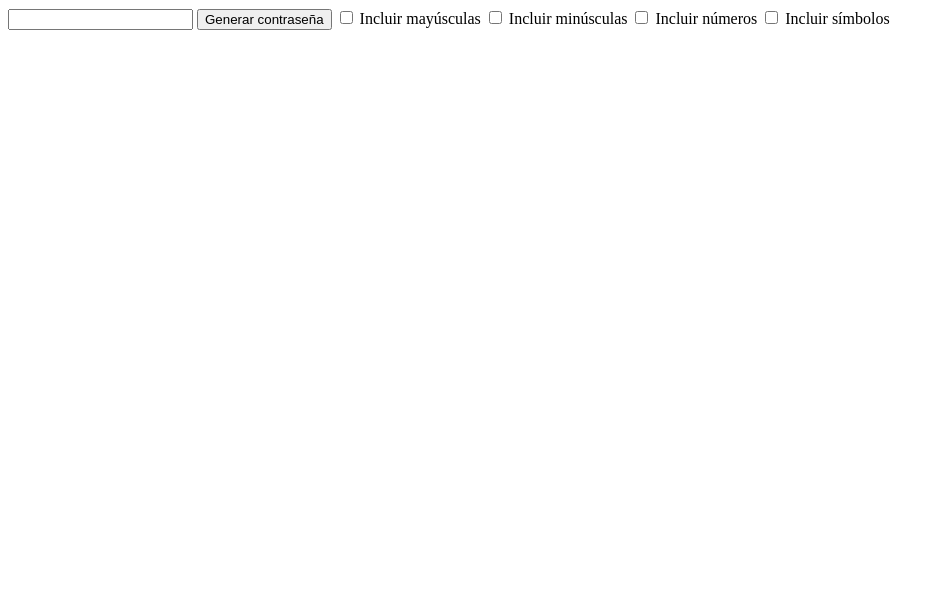
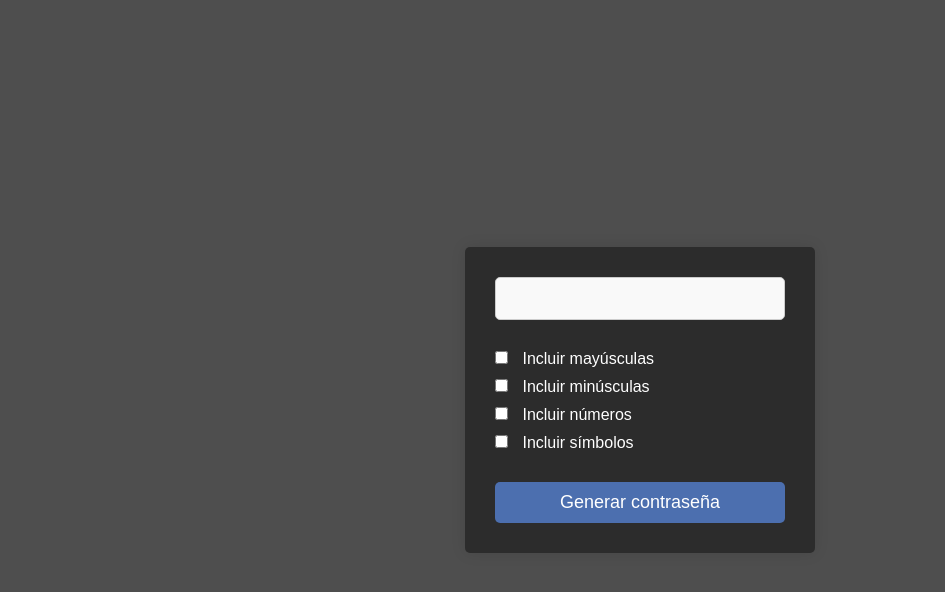
Before and after one commit to sergiiomg/Generador-de-contrasenas, a plain HTML site: page index.html in a window 1280 px wide. Shown: the whole page, without its empty margins (0-945 px from the left). Drawn offline with Linux system fonts and the light colour scheme.

Commit message:
Implementados estilos CSS

```diff
--- a/css/styles.css
+++ b/css/styles.css
@@ -0,0 +1,67 @@
+* {
+    margin: 0;
+    padding: 0;
+    box-sizing: border-box;
+}
+
+body {
+    font-family: Arial, sans-serif;
+    background-color: #4e4e4e;
+    display: flex;
+    justify-content: center;
+    align-items: center;
+    height: 100vh;
+    margin: 0;
+}
+
+#container {
+    background-color: #2c2c2c;
+    padding: 30px;
+    border-radius: 5px;
+    box-shadow: 0 0 15px rgba(0, 0, 0, 0.1);
+    width: 350px;
+}
+
+input[type="text"] {
+    width: 100%;
+    padding: 10px;
+    font-size: 18px;
+    margin-bottom: 20px;
+    border-radius: 5px;
+    border: 1px solid #ccc;
+    background-color: #f9f9f9;
+}
+
+button {
+    width: 100%;
+    padding: 10px;
+    margin-top: 20px;
+    font-size: 18px;
+    background-color: #4c6faf;
+    color: white;
+    border: none;
+    border-radius: 5px;
+    cursor: pointer;
+    transition: background-color 0.3s;
+}
+
+button:hover {
+    background-color: #3a629e;
+}
+
+label {
+    display: block;
+    margin: 10px 0;
+    font-size: 16px;
+    color: white;
+}
+
+input[type="checkbox"] {
+    margin-right: 10px;
+}
+
+@media (max-width: 400px) {
+    .container {
+        width: 90%;
+    }
+}
--- a/index.html
+++ b/index.html
@@ -3,13 +3,14 @@
 <head>
     <meta charset="UTF-8">
     <meta name="viewport" content="width=device-width, initial-scale=1.0">
+    <link rel="stylesheet" href="css/styles.css">
     <title>Generador de Contraseñas</title>
 </head>
 <body>
     <div id="container">
         <input type="text" id="contraseña" readonly>
-        <button id="generar">Generar contraseña</button>
 
+        <div>
             <label>
                 <input type="checkbox" id="mayusculas"> Incluir mayúsculas
             </label>
@@ -23,6 +24,9 @@
                 <input type="checkbox" id="simbolos"> Incluir símbolos
             </label>
         </div>
+
+        <button id="generar">Generar contraseña</button>
+    </div>
     <script src="js/script.js"></script>
 </body>
 </html>
```
Lines whose indentation alone changed are shown as unchanged.
